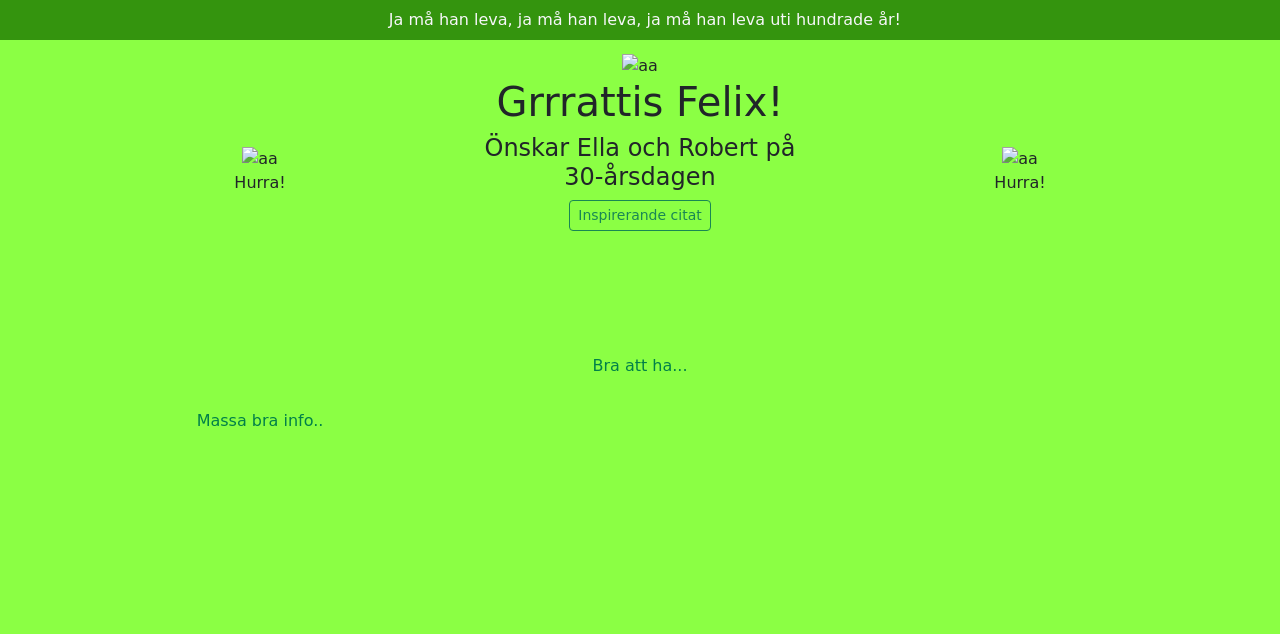
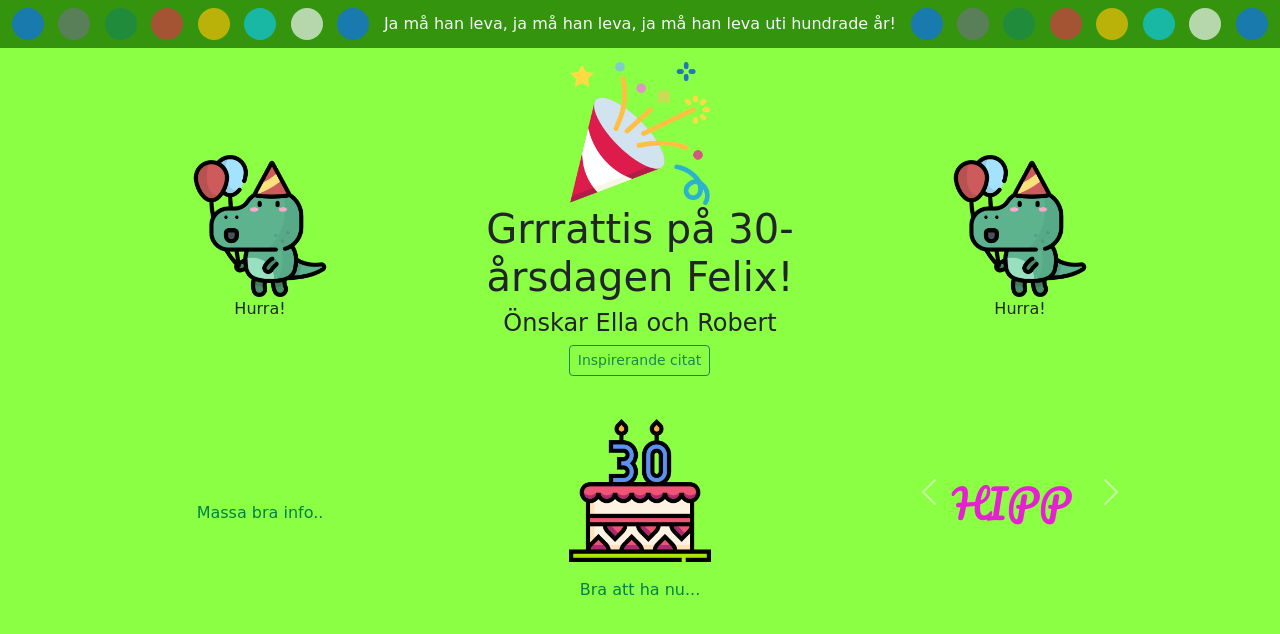
Before and after one commit to RobEiner/Grattis-Felix, a plain HTML site: page index.html in a window 1280 px wide. Drawn offline with nearby package versions, Linux system fonts and the light colour scheme; a web font is replaced by a local one.

Commit message:
Add final files

```diff
--- a/index.html
+++ b/index.html
@@ -22,7 +22,55 @@
 <!-- As a heading -->
 <nav class="navbar nav-felix">
   <div class="container-fluid">
+    <div class="spinner-grow text-primary" role="status">
+        <span class="visually-hidden">Loading...</span>
+      </div>
+      <div class="spinner-grow text-secondary" role="status">
+        <span class="visually-hidden">Loading...</span>
+      </div>
+      <div class="spinner-grow text-success" role="status">
+        <span class="visually-hidden">Loading...</span>
+      </div>
+      <div class="spinner-grow text-danger" role="status">
+        <span class="visually-hidden">Loading...</span>
+      </div>
+      <div class="spinner-grow text-warning" role="status">
+        <span class="visually-hidden">Loading...</span>
+      </div>
+      <div class="spinner-grow text-info" role="status">
+        <span class="visually-hidden">Loading...</span>
+      </div>
+      <div class="spinner-grow text-light" role="status">
+        <span class="visually-hidden">Loading...</span>
+      </div>
+      <div class="spinner-grow text-primary" role="status">
+        <span class="visually-hidden">Loading...</span>
+      </div>
     <a class="nav-text" href="https://www.youtube.com/watch?v=Nia0BVVMnCw">Ja må han leva, ja må han leva, ja må han leva uti hundrade år!</a>
+    <div class="spinner-grow text-primary" role="status">
+        <span class="visually-hidden">Loading...</span>
+      </div>
+      <div class="spinner-grow text-secondary" role="status">
+        <span class="visually-hidden">Loading...</span>
+      </div>
+      <div class="spinner-grow text-success" role="status">
+        <span class="visually-hidden">Loading...</span>
+      </div>
+      <div class="spinner-grow text-danger" role="status">
+        <span class="visually-hidden">Loading...</span>
+      </div>
+      <div class="spinner-grow text-warning" role="status">
+        <span class="visually-hidden">Loading...</span>
+      </div>
+      <div class="spinner-grow text-info" role="status">
+        <span class="visually-hidden">Loading...</span>
+      </div>
+      <div class="spinner-grow text-light" role="status">
+        <span class="visually-hidden">Loading...</span>
+      </div>
+      <div class="spinner-grow text-primary" role="status">
+        <span class="visually-hidden">Loading...</span>
+      </div>
 
   </div>
 </nav>
@@ -34,9 +82,10 @@
             </div>
             <div class="col">
                 <img class="img-confetti" src="./Images/confetti.png" alt="aa">
-                <h1>Grrrattis Felix!</h1>
-                <h4>Önskar Ella och Robert på 30-årsdagen</h4>
-                <button type="button" class="btn btn-sm btn-outline-success button-transition" data-bs-toggle="modal" data-bs-target="#credits-modal">Inspirerande citat</button>
+                <h1>Grrrattis på 30-årsdagen Felix!</h1>
+                <h4>Önskar Ella och Robert</h4>
+                <button type="button" class="bt-citat btn btn-sm btn-outline-success button-transition" data-bs-toggle="modal" data-bs-target="#credits-modal">Inspirerande citat</button>
+
                 <div id="credits-modal" class="modal">
                     <div class="modal-dialog">
                         <div class="modal-content">
@@ -53,6 +102,7 @@
             <div class="col">
                 <img class="img-dino" src="./Images/birthday.png" alt="aa">
                 <p>Hurra!</p>
+
             </div>
         </div>
         <div class="row">
@@ -64,11 +114,31 @@
             <div class="col cake">
                 <img class="trettio" src="Images/30th-years.png" alt="">
                 <p></p>
-                <a class="rullstol" href="https://senior24.se/4-rullator">Bra att ha...</a>
+                <a class="rullstol" href="https://senior24.se/4-rullator">Bra att ha nu...</a>
 
             </div>
             <div class="col">
-
+                <div id="carouselExampleControls" class="carousel slide" data-bs-ride="carousel" data-bs-interval="1000">
+                    <div class="carousel-inner">
+                      <div class="carousel-item active">
+                        <h1>HIPP</h1>
+                      </div>
+                      <div class="carousel-item">
+                        <h1>HIPP</h1>
+                      </div>
+                      <div class="carousel-item">
+                        <h1>HURRA!</h1>
+                      </div>
+                    </div>
+                    <button class="carousel-control-prev" type="button" data-bs-target="#carouselExampleControls" data-bs-slide="prev">
+                      <span class="carousel-control-prev-icon" aria-hidden="true"></span>
+                      <span class="visually-hidden">Previous</span>
+                    </button>
+                    <button class="carousel-control-next" type="button" data-bs-target="#carouselExampleControls" data-bs-slide="next">
+                      <span class="carousel-control-next-icon" aria-hidden="true"></span>
+                      <span class="visually-hidden">Next</span>
+                    </button>
+                  </div>
             </div>
         </div>
     </div>
@@ -76,6 +146,10 @@
 
 
     <script>
+        let d = new Date();
+        setTimeout(() => {
+            alert("GRAAAAAAAAAAAAAAAAAAAAAAAAAAAAAAAAAAAATTIS!!!");
+        }, 10000)
 
     </script>
 
--- a/styles.css
+++ b/styles.css
@@ -6,7 +6,7 @@
     outline: none;
     text-decoration: none;
     color: rgb(247, 247, 250);
-    margin-left: 30%;
+    /* margin-left: 5%; */
 }
 
 .nav-text:hover {
@@ -35,7 +35,7 @@ body {
 }
 
 .aldreomsorg {
-    margin-top: 50%;
+    margin-top: 30%;
     outline: none;
     text-decoration: none;
     color: rgb(0, 128, 73);
@@ -46,7 +46,7 @@ body {
 }
 
 .p-tag {
-    margin-top: 50%;
+    margin-top: 30%;
 }
 
 .btn-outline-primary {
@@ -59,7 +59,7 @@ body {
 
 .trettio {
 
-    margin-top: 30%;
+    margin-top: 7%;
     width: 40%;
 }
 
@@ -67,8 +67,31 @@ body {
     outline: none;
     text-decoration: none;
     color: rgb(0, 128, 73);
+    padding-bottom: 5%;
 }
 
 .rullstol:hover {
     color: #fff;
 }
+
+.carousel-item {
+    font-family: 'Pacifico', cursive;
+    margin-top: 23%;
+    width: 100%;
+    height: 100%;
+    color: rgb(230, 31, 210);
+
+}
+
+#carouselExampleControls {
+    margin-top: 10%;
+    margin-left: 20%;
+    width: 60%;
+    height: 60%;
+}
+
+.bt-citat {
+    display: block;
+    margin-left: 30%;
+    margin-bottom: 5%;
+}
```
Also changed, not shown: Images/30th-years.png (added), Images/balloons.png (added), Images/birthday.png (added), Images/confetti.png (added).
